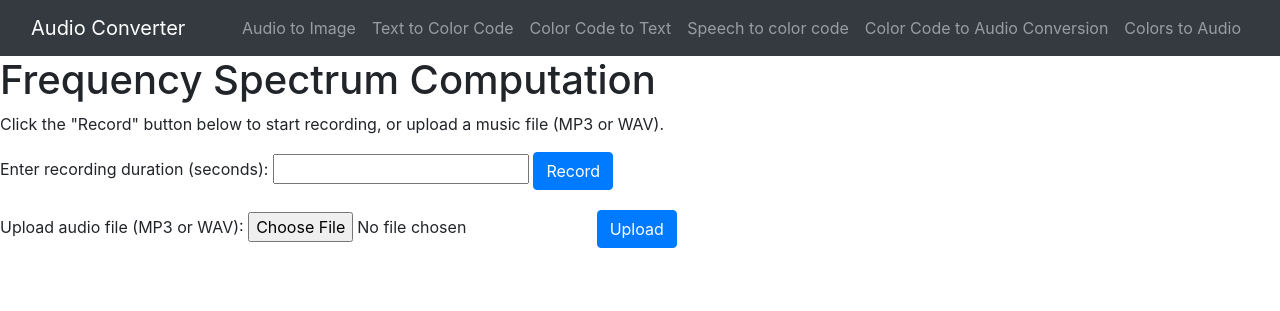
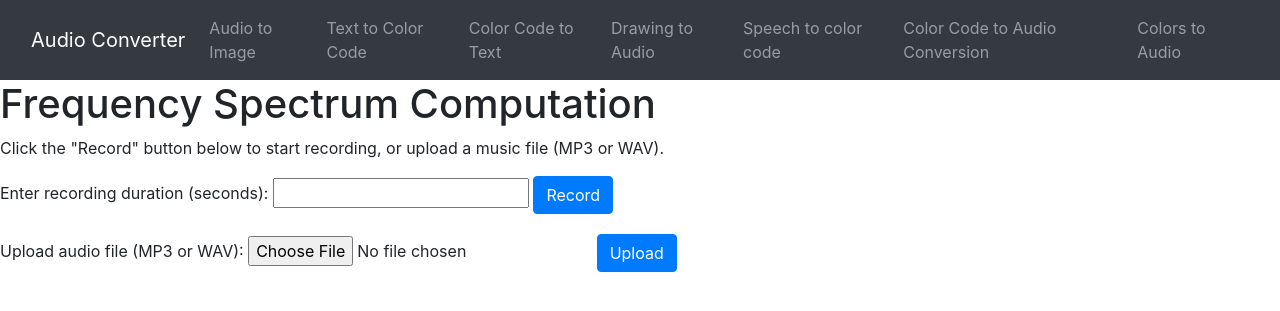
Before and after one commit to Ayka11/AVC, a Flask app: page /record in a window 1280 px wide. Shown: the top 311 px of the page. Run offline with Flask 3, Linux system fonts and the light colour scheme; parts of the project's set-up code (start-up, migrations or seed data) failed here and were passed over; some libraries are stand-ins or nearby versions.

Commit message:
Update navbar.html

```diff
--- a/templates/navbar.html
+++ b/templates/navbar.html
@@ -17,6 +17,10 @@
                         <a class="nav-link" href="/color-to-text">Color Code to Text</a>
                     </li>
 
+		    <li class="nav-item">
+                        <a class="nav-link" href="/drawing2audio">Drawing to Audio</a>
+                    </li>
+
 
                     <li class="nav-item">
                         <a class="nav-link" href="#">Speech to color code</a>
```
